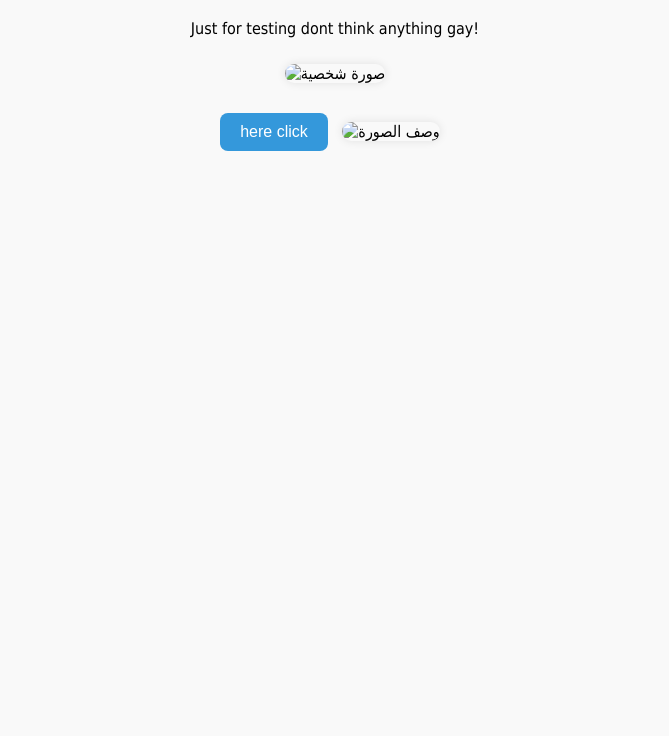
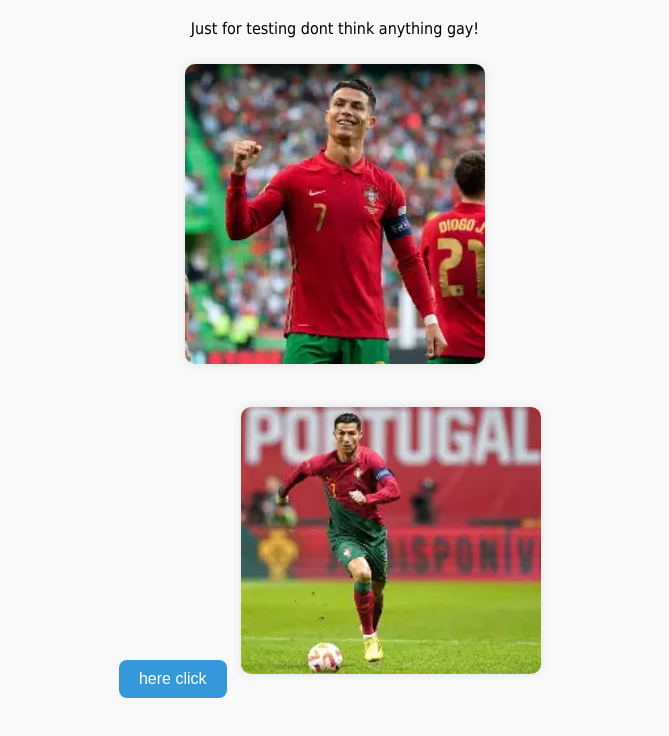
Before and after one commit to Wacros/Wacros.github.io, a plain HTML site: page index.html in a window 1280 px wide. Shown: the part 110-846 px from the top of the page, without its empty margins (305-974 px from the left). Before the commit the page ends 800 px from the top, so only its background shows below. Drawn offline with Linux system fonts and the light colour scheme.

Commit message:
Add files via upload

```diff
--- a/index.html
+++ b/index.html
@@ -10,7 +10,7 @@
   <p>Just for testing dont think anything gay!</p>
 
   <!-- صورة -->
-  <img src="b58de8fa8fb634768b3e81179d5bb299.jpg" alt="صورة شخصية" width="300">
+  <img src="OIP (6).webp" alt="صورة شخصية" width="300">
 
   <br><br>
 
@@ -18,6 +18,6 @@
   <button onclick="alert('وراك فراخ بالبصل الاحمر!')">here click</button>
 
   <!-- صورة إضافية -->
-  <img src="923d0313-3006-4132-a077-ac0c3e192b4c.webp" alt="وصف الصورة" width="300">
+  <img src="OIP (7).webp" alt="وصف الصورة" width="300">
 </body>
 </html>
```
Also changed, not shown: OIP (6).webp (added), OIP (7).webp (added).
